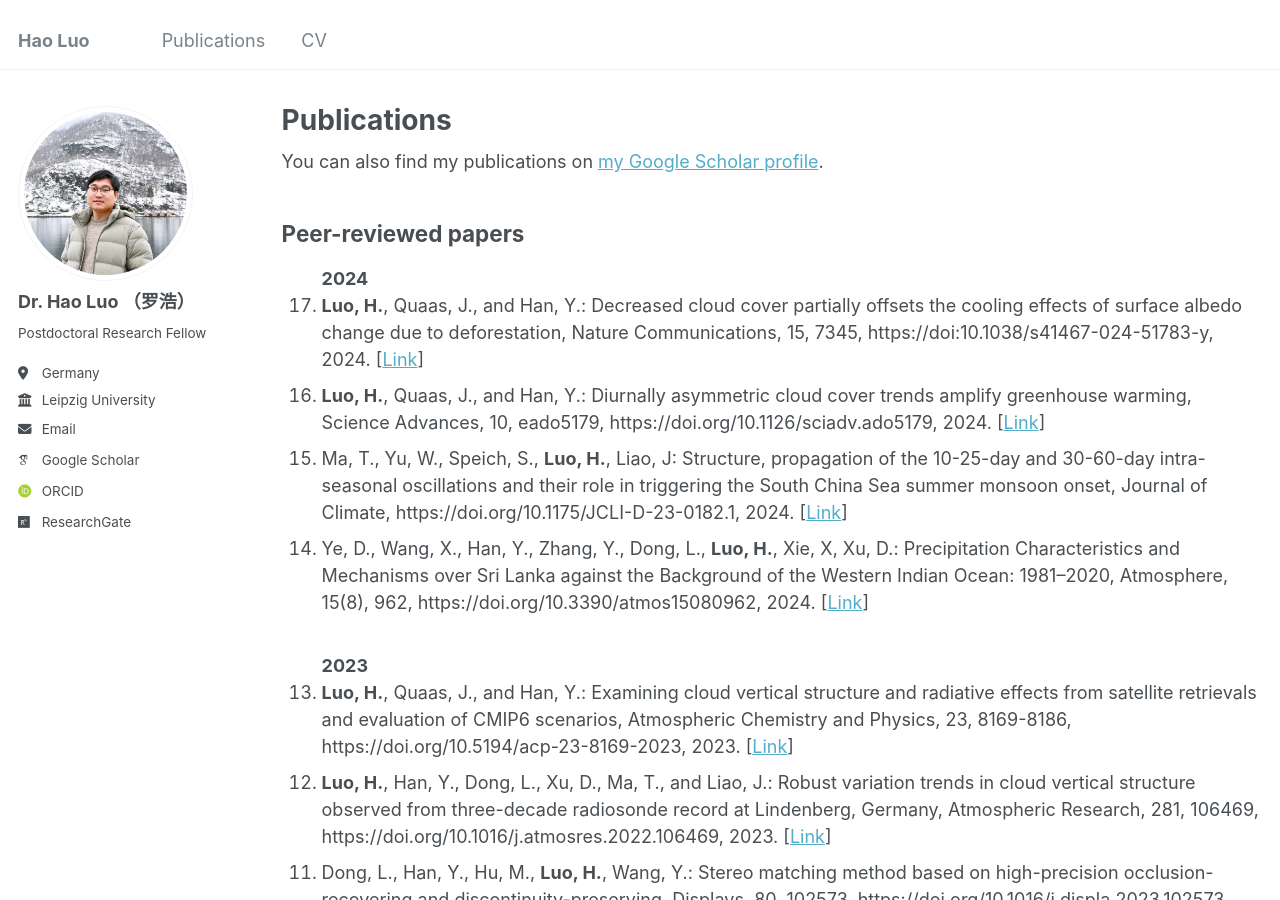
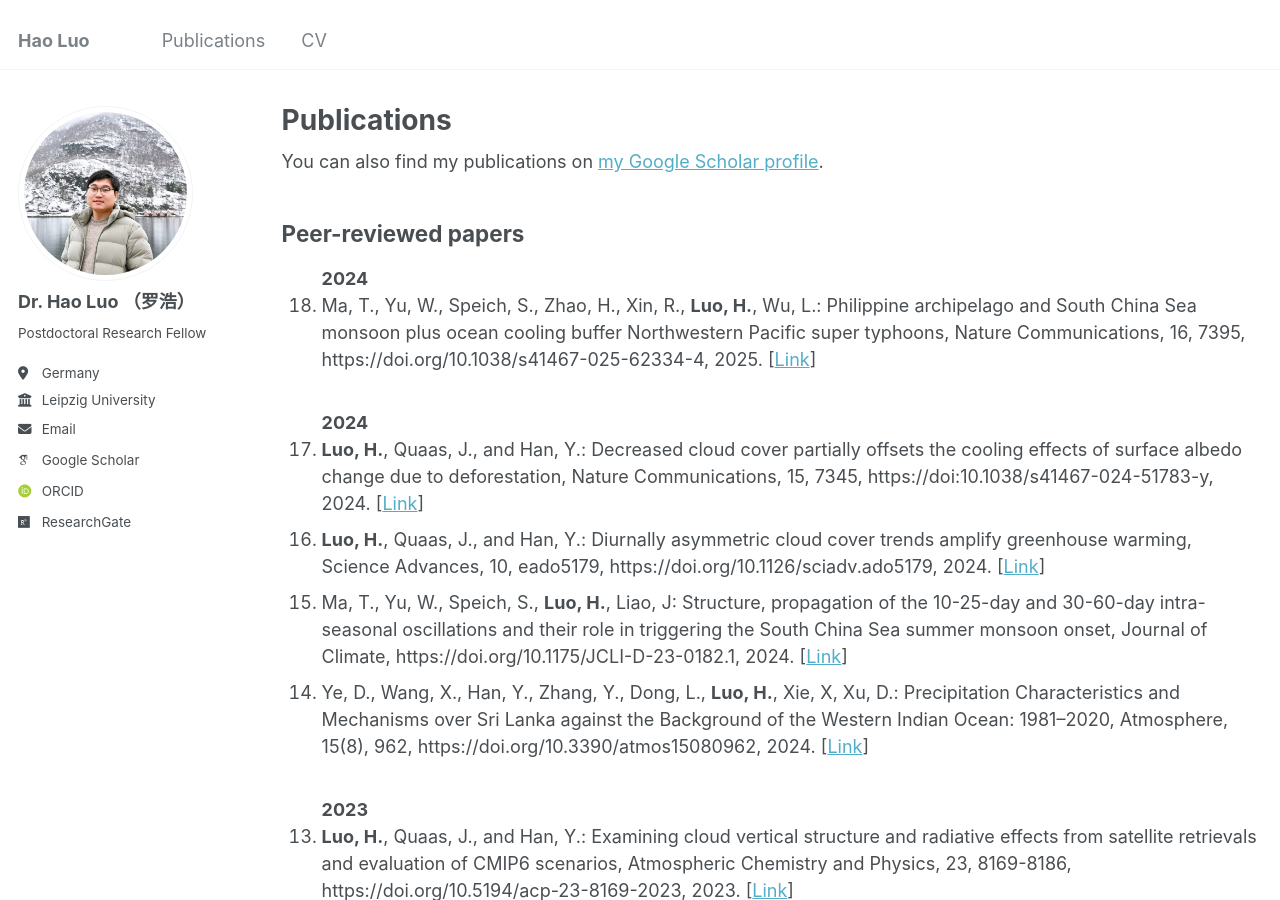
Before and after one commit to haoluo-atmos/haoluo-atmos.github.io, a Jekyll site: the page built from _pages/publications.html, in a window 1280 px wide and 900 px high. Built offline with Jekyll 4.4.1, drawn with Linux system fonts in a browser that asks for light colours; some web fonts are replaced.

Commit message:
Update publications.html

```diff
--- a/_pages/publications.html
+++ b/_pages/publications.html
@@ -15,6 +15,10 @@ author_profile: true
 <h2>Peer-reviewed papers</h2>
 <ol reversed>
 
+<strong>2024</strong>
+<li>Ma, T., Yu, W., Speich, S., Zhao, H., Xin, R., <strong>Luo, H.</strong>, Wu, L.: Philippine archipelago and South China Sea monsoon plus ocean cooling buffer Northwestern Pacific super typhoons, Nature Communications, 16, 7395, https://doi.org/10.1038/s41467-025-62334-4, 2025. [<a href="https://www.nature.com/articles/s41467-025-62334-4" target="_blank" rel="noopener noreferrer">Link</a>]</li>
+
+<br>
 <strong>2024</strong>
 
 <li><strong>Luo, H.</strong>, Quaas, J., and Han, Y.: Decreased cloud cover partially offsets the cooling effects of surface albedo change due to deforestation, Nature Communications, 15, 7345, https://doi:10.1038/s41467-024-51783-y, 2024. [<a href="https://www.nature.com/articles/s41467-024-51783-y" target="_blank" rel="noopener noreferrer">Link</a>]</li>
```
